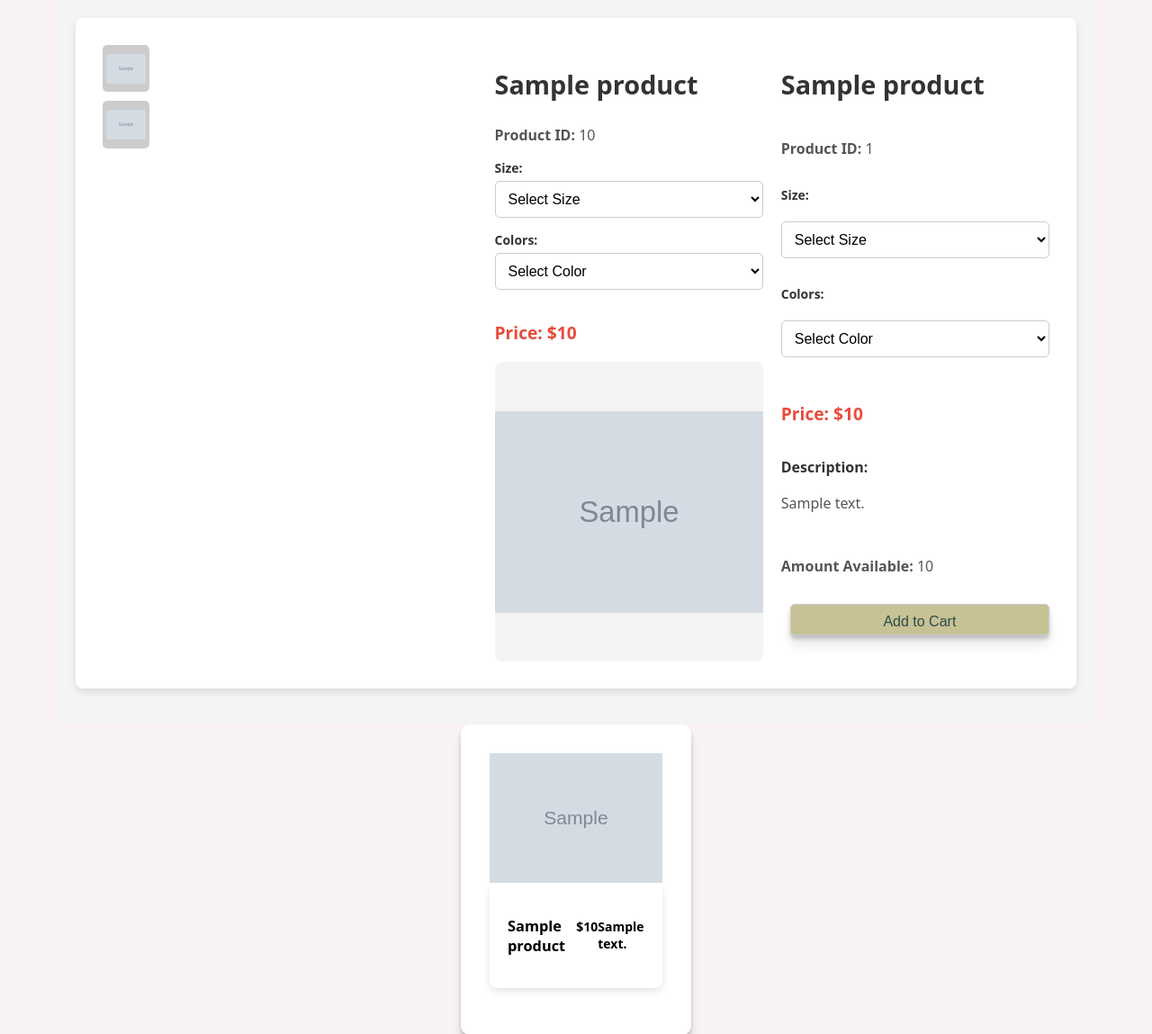
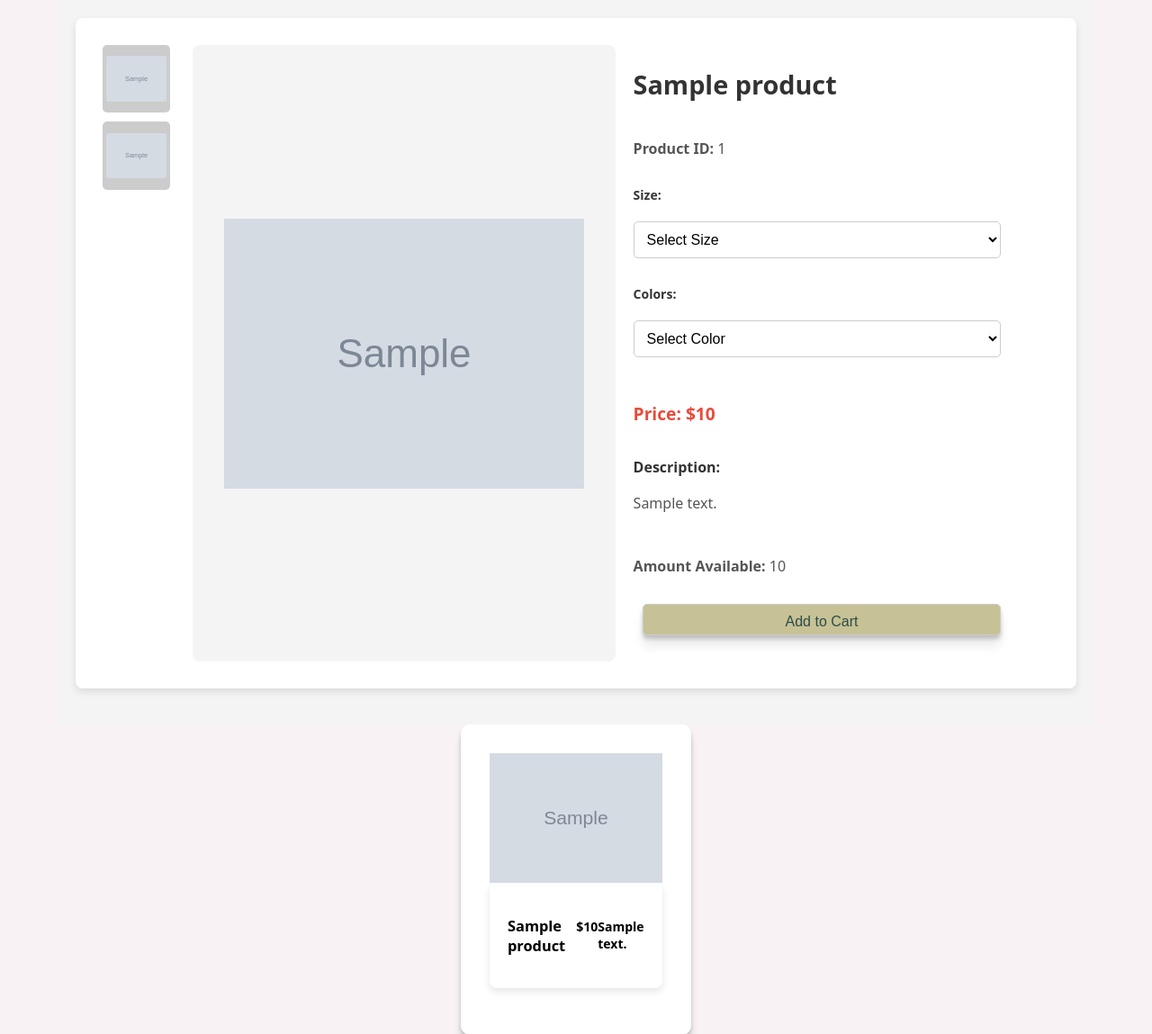
Before and after one commit to Airook-Sanjin/Acadian-Store, a Flask app: template templates/Product.html in a window 1280 px wide. Shown: the part 120-1269 px from the top of the page at 90% size. Run offline with Flask 3, Linux system fonts and the light colour scheme; the template is opened without the code that fills it: most values are stand-ins (such as "Sample title", 1, 10 or a date in 2020); some libraries are stand-ins or nearby versions.

Commit message:
Problem fixed with updated db

```diff
--- a/templates/Product.html
+++ b/templates/Product.html
@@ -196,29 +196,9 @@ select {
                     <div class="thumbnail placeholder-thumb">
                         <img src="{{ product.image_url }}" alt="Thumbnail" class="thumbnail" onclick="changeImage(this)">
                     </div>
-
                     {% for img in images %}
                         <div class="thumbnail placeholder-thumb">
                             <img src="{{ img.image }}" alt="Thumbnail" class="thumbnail" onclick="changeImage(this)">
-
-                </section>
-                <section class="right-side-product">
-
-                        <h2 class="product-title">{{ product['title'] }}</h2>
-                        <p class="product-id"><strong>Product ID:</strong> {{ product['PID']|int }}</p>
-
-                        <label for="sizes">Size:</label>
-                        <select name="Sizes" id="sizes">
-                            <option value="">Select Size</option>
-                        </select>
-
-                        <label for="Colors">Colors:</label>
-                        <select name="Colors" id="Colors">
-                            <option value="">Select Color</option>
-                        </select>
-
-                        <div class="product-price">
-                            <p><strong>Price:</strong> ${{ product['price'] }}</p>
                         </div>
                     {% endfor %}
                 </div>
@@ -226,6 +206,7 @@ select {
                     <img src="{{ product.image_url }}" alt="Main Image" class="img-css" id="main-image">
                 </div>
             </section>
+
 
             <section class="right-side-product">
                     <form class="AddtoCart-Form" action= "{{url_for('cart_bp.addToCart',PID=product['PID']) }}" method="POST">
```
